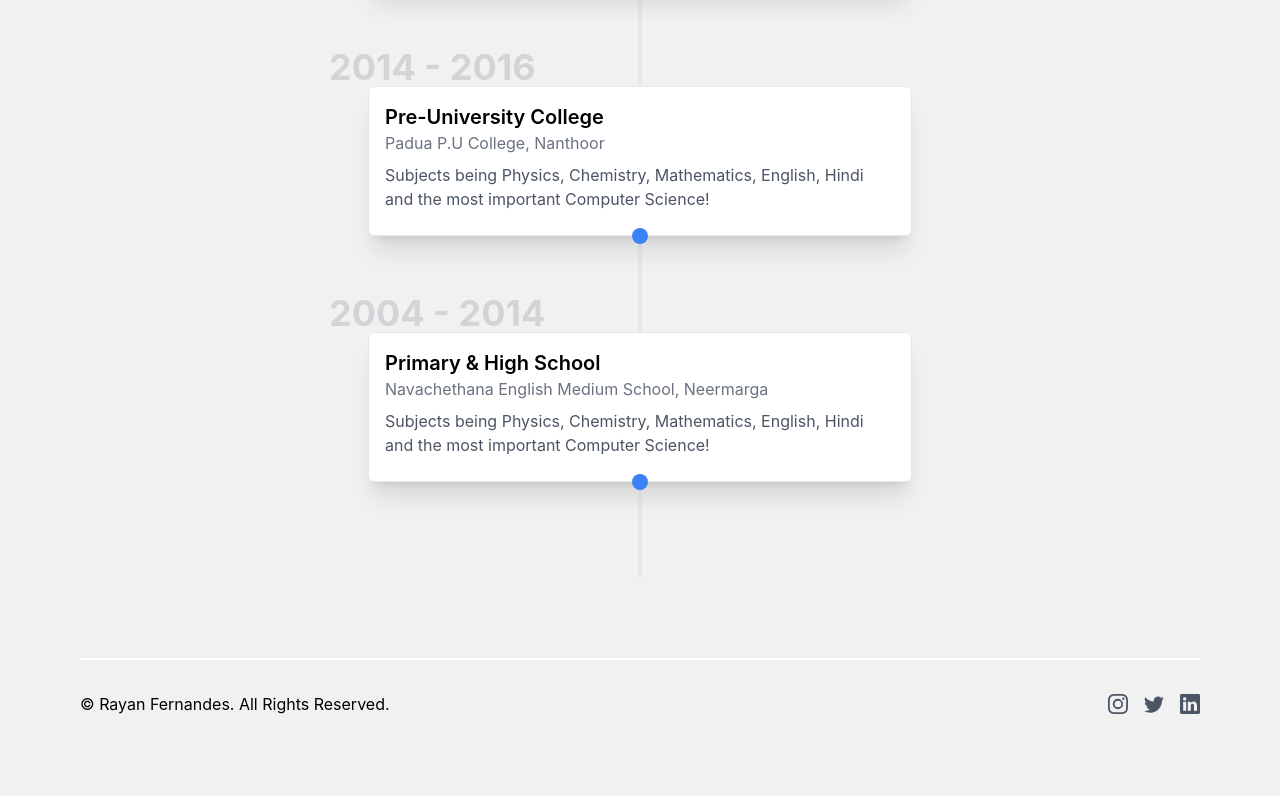
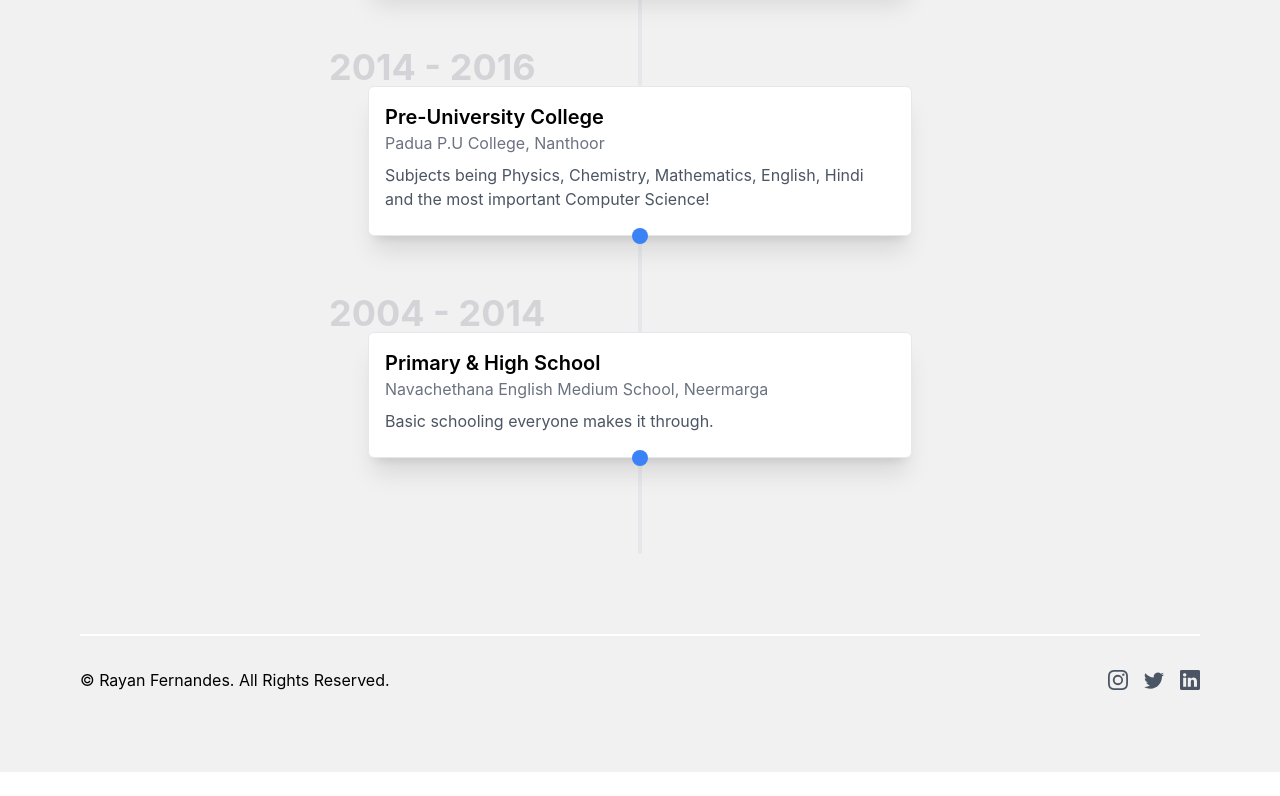
Before and after one commit to rayanfer32/rayanfer32.github.io, a Next.js app: page /experience in a window 1280 px wide. Shown: the part 1548-2344 px from the top of the page. After the commit the page ends 2320 px from the top, so only its background shows below. Built offline with nearby package versions, Linux system fonts and the light colour scheme.

Commit message:
feat: update

```diff
--- a/components/Experience.js
+++ b/components/Experience.js
@@ -11,7 +11,7 @@ export default function Experience() {
       </div>
       <div className="bg-[#F1F1F1] dark:bg-gray-900 -mt-4">
         <CreateCards data={userData.experience} pingColor="green" />
-        <div className="max-w-6xl mx-auto h-20 dark:bg-gray-800">
+        <div className="max-w-6xl mx-auto h-20">
           <h1 className=" text-3xl md:text-5xl font-bold py-10 text-center md:text-left">
             Education
           </h1>
--- a/constants/data.js
+++ b/constants/data.js
@@ -143,7 +143,7 @@ const userData = {
       company: "Navachethana English Medium School, Neermarga",
       year: "2004 - 2014",
       companyLink: "https://navachetana.org",
-      desc: "Subjects being Physics, Chemistry, Mathematics, English, Hindi and the most important Computer Science!",
+      desc: "Basic schooling everyone makes it through.",
     },
   ],
   resumeUrl: "/resume",
```
